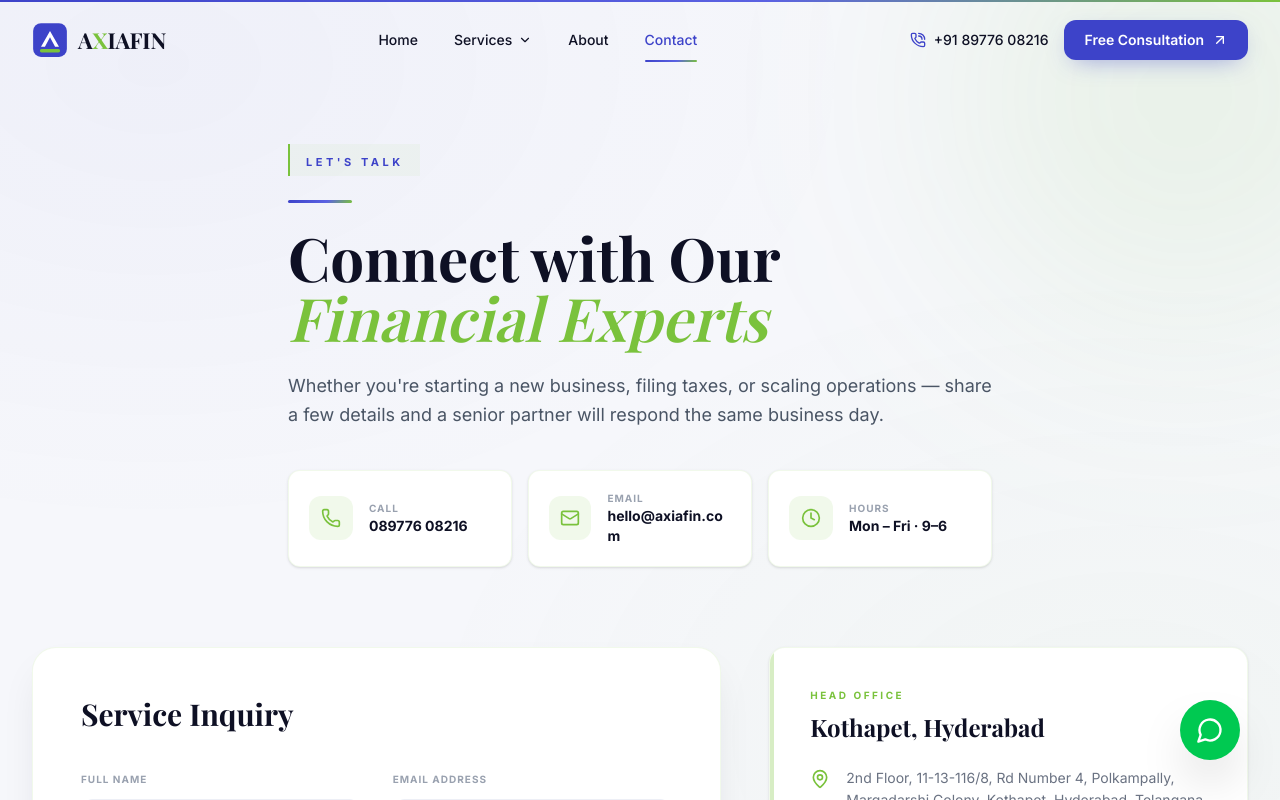
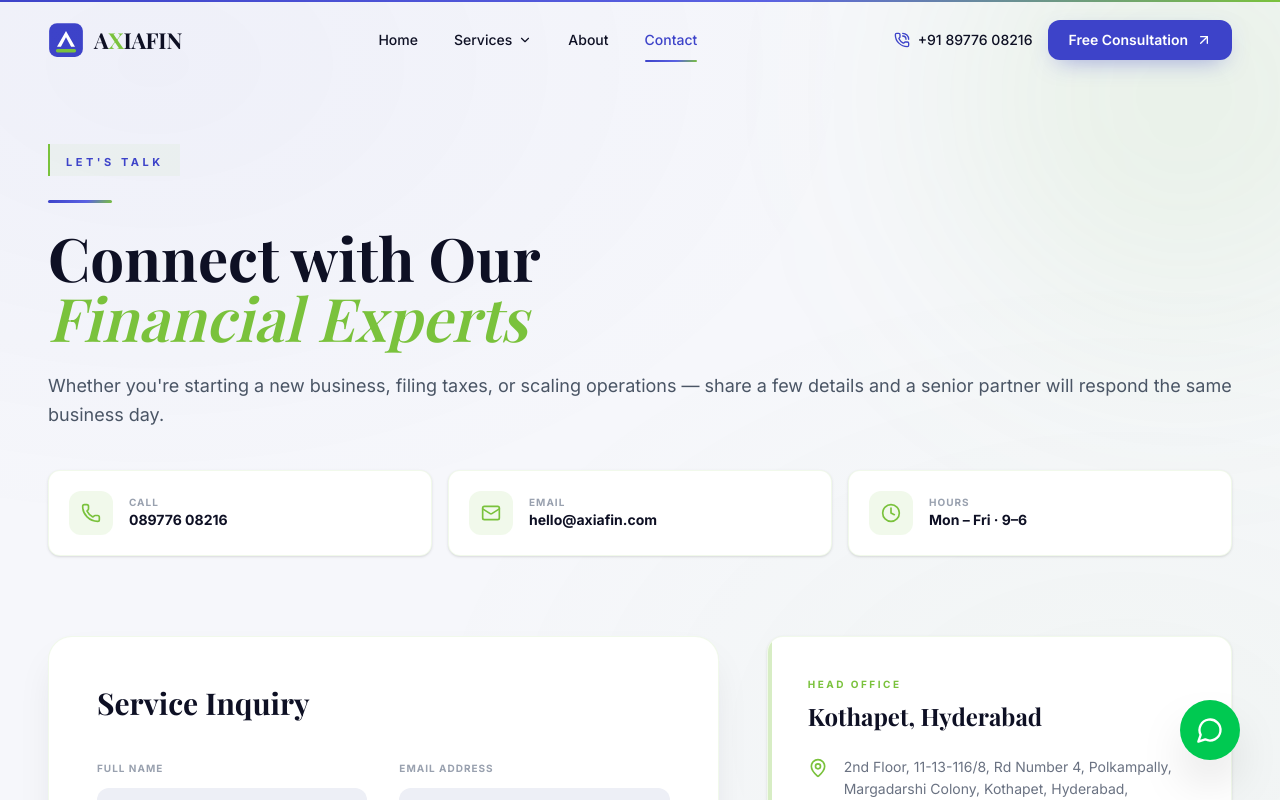
Before and after one commit to AshwinSharma-git/ca-sandeep-nalla, a Next.js app: page /contact in a window 1280 px wide. Shown: the top 800 px of the page. Built offline with nearby package versions, Linux system fonts and the light colour scheme.

Commit message:
spacing issue fix

```diff
--- a/src/app/globals.css
+++ b/src/app/globals.css
@@ -3,6 +3,9 @@
 @theme {
   --font-sans: var(--font-inter), ui-sans-serif, system-ui, sans-serif;
   --font-display: var(--font-playfair), ui-serif, Georgia, serif;
+
+  /* Custom breakpoint for ultra-wide displays */
+  --breakpoint-3xl: 1920px;
 
   /* Brand */
   --color-indigo: #3d43c9;
--- a/src/components/layout/Navbar.tsx
+++ b/src/components/layout/Navbar.tsx
@@ -65,7 +65,7 @@ export function Navbar() {
     >
       <nav
         aria-label="Primary"
-        className="max-w-7xl mx-auto px-4 sm:px-6 lg:px-8 w-full h-20 flex justify-between items-center"
+        className="mx-auto w-full max-w-[80rem] xl:max-w-[88rem] 2xl:max-w-[96rem] 3xl:max-w-[112rem] px-4 sm:px-6 lg:px-8 xl:px-12 2xl:px-16 h-20 flex justify-between items-center"
       >
         <Logo />
 
@@ -164,7 +164,7 @@ export function Navbar() {
             onMouseLeave={scheduleClose}
           >
             <div className="bg-white/95 backdrop-blur-xl shadow-[0_30px_80px_-20px_rgba(14,16,36,0.2)]">
-              <div className="max-w-7xl mx-auto px-4 sm:px-6 lg:px-8 py-10">
+              <div className="mx-auto w-full max-w-[80rem] xl:max-w-[88rem] 2xl:max-w-[96rem] 3xl:max-w-[112rem] px-4 sm:px-6 lg:px-8 xl:px-12 2xl:px-16 py-10">
                 <MegaMenuContent name={openMega} />
               </div>
               <div className="hairline" aria-hidden="true" />
--- a/src/components/sections/BusinessVsCompliance.tsx
+++ b/src/components/sections/BusinessVsCompliance.tsx
@@ -146,7 +146,7 @@ export function BusinessVsCompliance() {
           />
         </FadeIn>
 
-        <div className="grid grid-cols-1 lg:grid-cols-12 gap-8 lg:gap-6 items-start">
+        <div className="grid grid-cols-1 lg:grid-cols-12 gap-8 lg:gap-8 xl:gap-10 2xl:gap-14 items-start">
           {/* LEFT — Business Perspective */}
           <div className="lg:col-span-4 space-y-5 order-2 lg:order-1">
             <div className="text-center lg:text-right">
@@ -182,7 +182,7 @@ export function BusinessVsCompliance() {
 
           {/* CENTER — Chart */}
           <div className="lg:col-span-4 order-1 lg:order-2 flex justify-center">
-            <div className="relative w-full max-w-[28rem]">
+            <div className="relative w-full max-w-[26rem] xl:max-w-[28rem] 2xl:max-w-[32rem]">
               <svg
                 viewBox="0 0 600 600"
                 role="img"
--- a/src/components/sections/FeaturedServices.tsx
+++ b/src/components/sections/FeaturedServices.tsx
@@ -32,7 +32,7 @@ export function FeaturedServices() {
           </LinkButton>
         </FadeIn>
 
-        <Stagger className="grid grid-cols-1 md:grid-cols-2 lg:grid-cols-3 gap-8">
+        <Stagger className="grid grid-cols-1 md:grid-cols-2 lg:grid-cols-3 gap-8 xl:gap-10 2xl:gap-12">
           {featured.map((s) => (
             <StaggerItem key={s.title}>
               <ServiceCard {...s} />
--- a/src/components/sections/Hero.tsx
+++ b/src/components/sections/Hero.tsx
@@ -34,7 +34,7 @@ export function Hero() {
         }}
       />
 
-      <Container className="relative z-10 py-28 md:py-32 grid grid-cols-1 md:grid-cols-2 gap-16 items-center">
+      <Container className="relative z-10 py-28 md:py-32 grid grid-cols-1 md:grid-cols-2 gap-12 lg:gap-16 xl:gap-20 2xl:gap-24 items-center">
         <FadeIn direction="right" className="space-y-8">
           <div className="inline-flex items-center gap-2 px-4 py-1.5 rounded-full border border-indigo/20 bg-white/70 backdrop-blur shadow-sm">
             <Sparkles className="w-4 h-4 text-indigo" aria-hidden="true" />
--- a/src/components/sections/Industries.tsx
+++ b/src/components/sections/Industries.tsx
@@ -18,7 +18,7 @@ export function Industries() {
           />
         </FadeIn>
 
-        <Stagger className="grid grid-cols-1 sm:grid-cols-2 lg:grid-cols-4 gap-6">
+        <Stagger className="grid grid-cols-1 sm:grid-cols-2 lg:grid-cols-4 gap-6 xl:gap-8 2xl:gap-10">
           {industries.map((ind) => (
             <StaggerItem key={ind.title}>
               <article className="group h-full bg-mist p-8 rounded-2xl border border-lime/10 hover:bg-white hover:shadow-2xl hover:-translate-y-1 transition-all duration-300 flex flex-col">
--- a/src/components/sections/WhyChooseUs.tsx
+++ b/src/components/sections/WhyChooseUs.tsx
@@ -30,7 +30,7 @@ export function WhyChooseUs() {
           />
         </FadeIn>
 
-        <Stagger className="grid grid-cols-1 md:grid-cols-3 gap-6 lg:gap-8">
+        <Stagger className="grid grid-cols-1 md:grid-cols-3 gap-6 lg:gap-8 xl:gap-10 2xl:gap-12">
           {valueProps.map((vp, idx) => {
             const isFeature = idx === 1;
             return (
--- a/src/components/ui/Container.tsx
+++ b/src/components/ui/Container.tsx
@@ -15,7 +15,17 @@ export function Container<T extends ElementType = "div">({
   const Tag = (as ?? "div") as ElementType;
   return (
     <Tag
-      className={cn("max-w-7xl mx-auto px-4 sm:px-6 lg:px-8", className)}
+      className={cn(
+        // Responsive max-width tier:
+        //  default (≤1280px) → 80rem  ─ comfortable for laptops
+        //  xl   (≥1280px)    → 88rem  ─ 14" – 15" laptops
+        //  2xl  (≥1536px)    → 96rem  ─ 1080p and 1440p monitors
+        //  3xl  (≥1920px)    → 112rem ─ ultra-wide displays
+        "mx-auto w-full max-w-[80rem] xl:max-w-[88rem] 2xl:max-w-[96rem] 3xl:max-w-[112rem]",
+        // Progressive horizontal padding
+        "px-4 sm:px-6 lg:px-8 xl:px-12 2xl:px-16",
+        className,
+      )}
       {...props}
     >
       {children}
```
